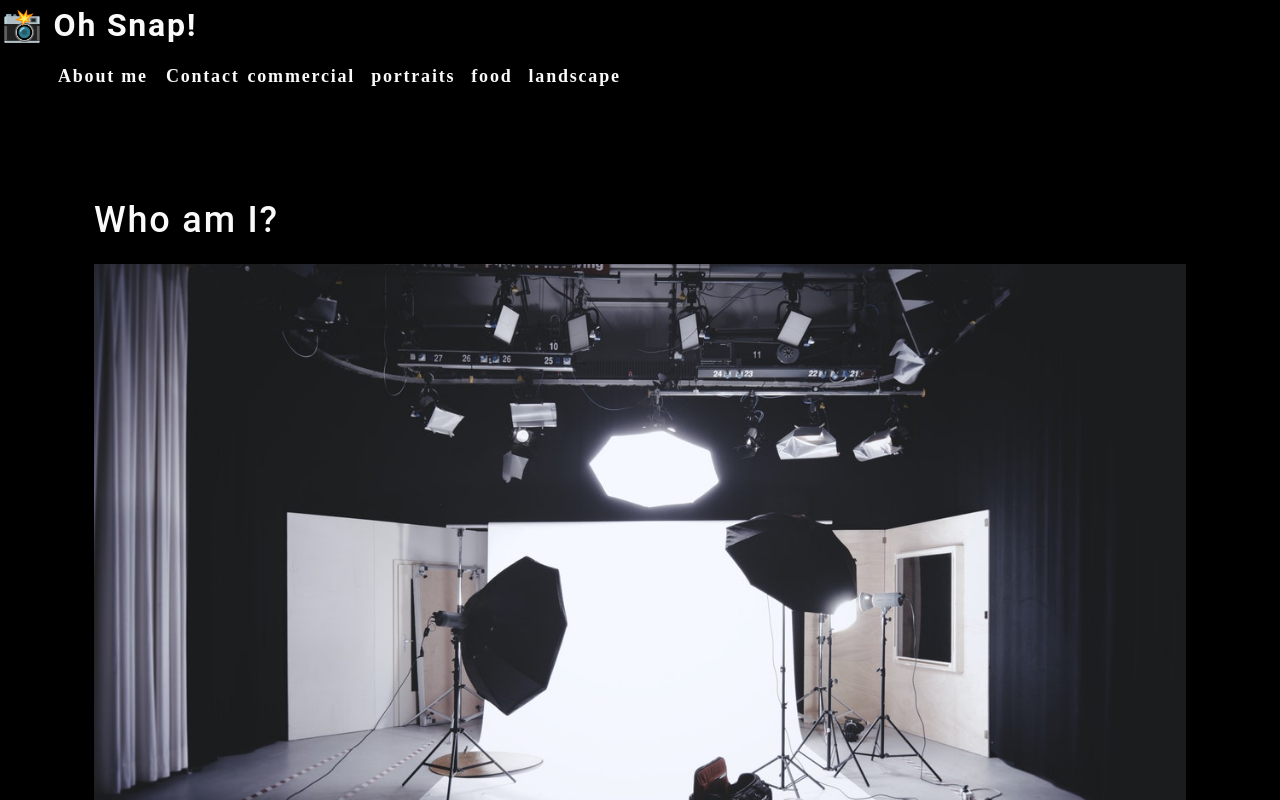
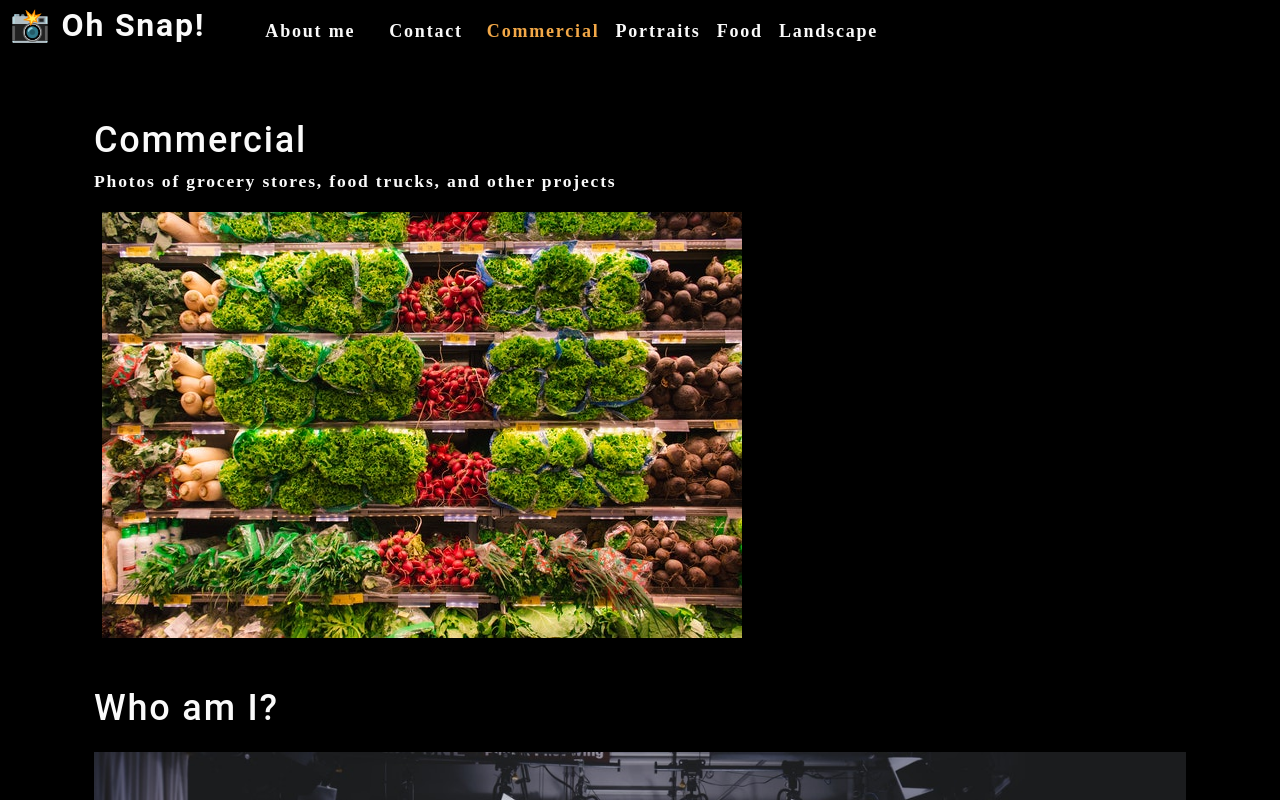
Before and after one commit to Clayton-Andersen/oh-snap, a React (Create React App) app: page / in a window 1280 px wide. Shown: the top 800 px of the page. Built offline with nearby package versions, Linux system fonts and the light colour scheme.

Commit message:
conditionally render gallery, implemented useState and useEffect for UI

```diff
--- a/src/App.js
+++ b/src/App.js
@@ -1,13 +1,31 @@
-import React from 'react';
+import React, { useState } from 'react';
 import './App.css';
 import About from './components/About';
 import Nav from './components/Nav';
+import Gallery from "./components/Gallery";
 
 function App() {
+  const [categories] = useState([
+    {
+      name: 'commercial',
+      description: 'Photos of grocery stores, food trucks, and other commercial projects',
+    },
+    { name: 'portraits', description: 'Portraits of people in my life' },
+    { name: 'food', description: 'Delicious delicacies' },
+    { name: 'landscape', description: 'Fields, farmhouses, waterfalls, and the beauty of nature' },
+  ]);
+
+  const [currentCategory, setCurrentCategory] = useState(categories[0]);
+
   return (
     <div>
-      <Nav></Nav>
+      <Nav
+        categories={categories}
+        setCurrentCategory={setCurrentCategory}
+        currentCategory={currentCategory}
+      ></Nav>
       <main>
+        <Gallery></Gallery>
         <About></About>
       </main>
     </div>
--- a/src/components/About/index.js
+++ b/src/components/About/index.js
@@ -6,6 +6,9 @@
         <section className="my-5">
             <h1 id="about">Who am I?</h1>
             <img src={coverImage} className="my-2" style={{ width: "100%" }} alt="cover"/>
+            <p>
+            Lorem ipsum dolor sit amet, consectetur adipiscing elit. Donec bibendum turpis sed ex condimentum molestie. Mauris condimentum lectus ut ornare dignissim. Mauris faucibus urna mi, ac feugiat metus aliquam maximus. Proin aliquam justo nec diam vulputate vestibulum. Aenean sollicitudin nulla at nisi ornare, nec suscipit massa eleifend. Morbi tristique justo vel turpis sollicitudin, et tristique velit convallis. In hac habitasse platea dictumst. Phasellus mattis nunc sed orci consequat laoreet. Praesent id nisl nibh. Curabitur imperdiet ultricies mollis. In hac habitasse platea dictumst.
+            </p>
         </section>
     );
 }
--- /dev/null
+++ b/src/components/Gallery/index.js
@@ -0,0 +1,25 @@
+import React from 'react';
+import { capitalizeFirstLetter } from '../../utils/helpers';
+import photo from "../../assets/small/commercial/0.jpg"
+
+function Gallery(props) {
+    const currentCategory = {
+        name: "commercial",
+        description: "Photos of grocery stores, food trucks, and other projects",
+};
+    return (
+        <section>
+            <h1>{capitalizeFirstLetter(currentCategory.name)}</h1>
+            <p>{currentCategory.description}</p>
+            <div>
+                <img
+                src={photo}
+                alt="Commercial Example"
+                className="image-thumbnail mx-1"
+                />
+            </div>
+        </section>
+    );
+}
+
+export default Gallery;
--- a/src/components/Nav/index.js
+++ b/src/components/Nav/index.js
@@ -1,24 +1,30 @@
-import React from 'react';
+import React, { useEffect } from 'react';
+import { capitalizeFirstLetter } from '../../utils/helpers';
 
-function Nav() {
-    const categories = [
-        {
-            name: "commercial",
-            description: "Photos of grocery stores, food trucks, and other commercial projects",
-        },
-        { name: "portraits", description: "Portraits of people in my life" },
-        { name: "food", description: "Delicious delicacies" },
-        {
-            name: "landscape",
-            description: "fields, farmhouses, waterfalls, and the beauty of nature",
-        },
-    ];
-    function categorySelected(name) {
-        console.log(`${name} clicked`);
-    }
+
+
+function Nav(props) {
+  // const [currentCategory, setCurrentCategory] = useState(categories[0]);
+  // const [categories] = useState([
+  //   {
+  //     name: 'commercial',
+  //     description: 'Photos of grocery stores, food trucks, and other commercial projects',
+  //   },
+  //   { name: 'portraits', description: 'Portraits of people in my life' },
+  //   { name: 'food', description: 'Delicious delicacies' },
+  //   { name: 'landscape', description: 'Fields, farmhouses, waterfalls, and the beauty of nature' },
+  // ]);
+  const {
+    categories = [],
+    setCurrentCategory,
+    currentCategory,
+  } = props;
+  useEffect(() => {
+    document.title = capitalizeFirstLetter(currentCategory.name);
+  }, [currentCategory]);
 
   return (
-        <header>
+    <header className="flex-row px-1">
       <h2>
         <a data-testid="link" href="/">
           <span role="img" aria-label="camera">📸</span> Oh Snap!
@@ -31,15 +37,21 @@
               About me
             </a>
           </li>
-                    <li>
+          <li className="mx-2">
             <span>Contact</span>
           </li>
           {categories.map((category) => (
             <li
-                            className="mx-1"
-                            key={category.name}>
-                            <span onClick={categorySelected} >
-                                {category.name}
+              className={`mx-1 ${currentCategory.name === category.name && 'navActive'
+                }`}
+              key={category.name}
+            >
+              <span
+                onClick={() => {
+                  setCurrentCategory(category)
+                }}
+              >
+                {capitalizeFirstLetter(category.name)}
               </span>
             </li>
           ))}
@@ -49,5 +61,4 @@
   );
 }
 
-
 export default Nav;
```
Lines whose indentation alone changed are shown as unchanged.
